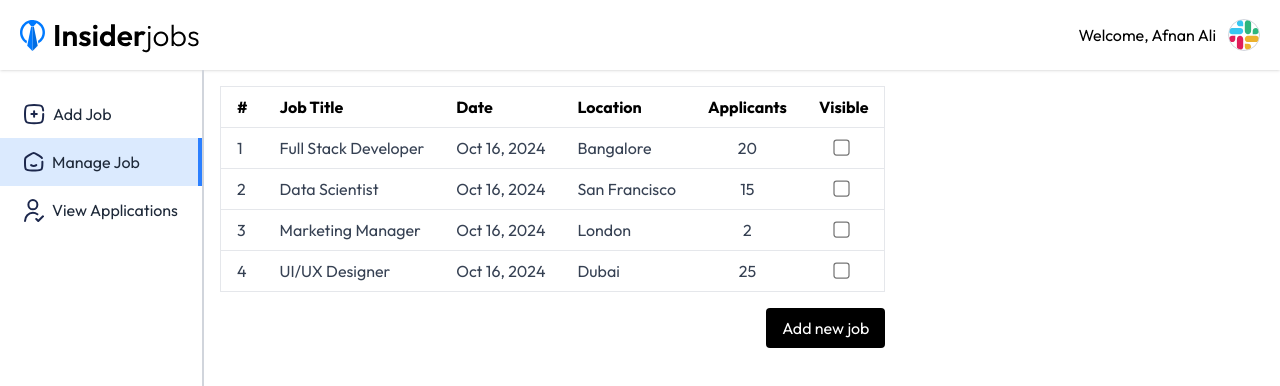
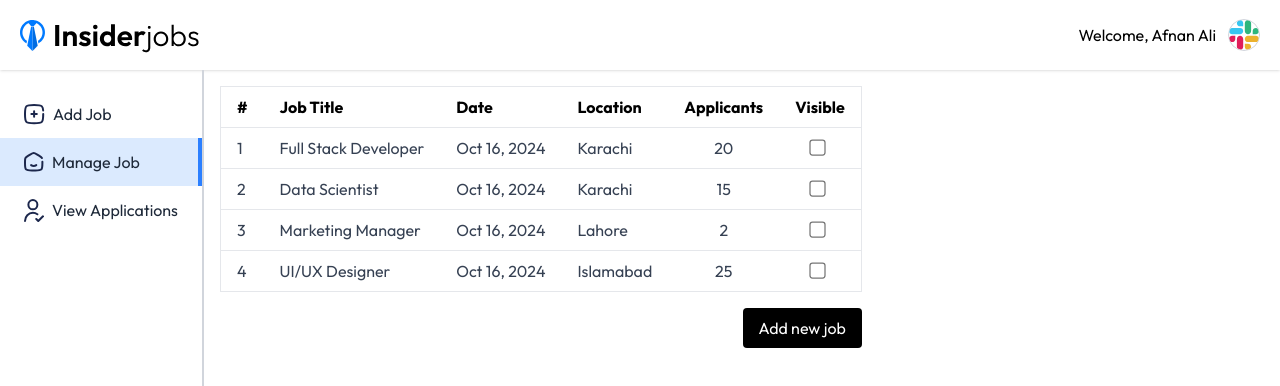
Before and after one commit to Afnan-coder/job-portal-mern-stack, a React (Vite) app in the folder client/: page /dashboard/manage-jobs in a window 1280 px wide. Shown: the top 386 px of the page. Built offline with nearby package versions, Linux system fonts and the light colour scheme; no server answers.

Commit message:
Updated the assets file

```diff
--- a/client/src/assets/assets.js
+++ b/client/src/assets/assets.js
@@ -83,29 +83,30 @@ export const JobCategories = [
 ]
 
 export const JobLocations = [
-    "Bangalore",
-    "Washington",
-    "Hyderabad",
-    "Mumbai",
-    "California",
-    "Chennai",
-    "New York"
+    "Karachi",
+    "Lahore",
+    "Islamabad",
+    "Rawalpindi",
+    "Faisalabad",
+    "Multan",
+    "Peshawar"
 ]
 
 // Sample data for Manage Jobs Page
 export const manageJobsData = [
-    { _id: 1, title: "Full Stack Developer", date: 1729102298497, location: "Bangalore", applicants: 20 },
-    { _id: 2, title: "Data Scientist", date: 1729102298497, location: "San Francisco", applicants: 15 },
-    { _id: 3, title: "Marketing Manager", date: 1729102298497, location: "London", applicants: 2 },
-    { _id: 4, title: "UI/UX Designer", date: 1729102298497, location: "Dubai", applicants: 25 }
+    { _id: 1, title: "Full Stack Developer", date: 1729102298497, location: "Karachi", applicants: 20 },
+    { _id: 2, title: "Data Scientist", date: 1729102298497, location: "Karachi", applicants: 15 },
+    { _id: 3, title: "Marketing Manager", date: 1729102298497, location: "Lahore", applicants: 2 },
+    { _id: 4, title: "UI/UX Designer", date: 1729102298497, location: "Islamabad", applicants: 25 }
 ];
+
 
 // Sample data for Profile Page
 export const jobsApplied = [
     {
         company: 'Amazon',
         title: 'Full Stack Developer',
-        location: 'Bangalore',
+        location: 'Karachi',
         date: '22 Aug, 2024',
         status: 'Pending',
         logo: company_icon,
@@ -113,7 +114,7 @@ export const jobsApplied = [
     {
         company: 'Meta',
         title: 'Data Scientist',
-        location: 'San Francisco',
+        location: 'Karachi',
         date: '22 Aug, 2024',
         status: 'Rejected',
         logo: company_icon,
@@ -121,7 +122,7 @@ export const jobsApplied = [
     {
         company: 'Google',
         title: 'Marketing Manager',
-        location: 'London',
+        location: 'Lahore',
         date: '25 Sep, 2024',
         status: 'Accepted',
         logo: company_icon,
@@ -129,7 +130,7 @@ export const jobsApplied = [
     {
         company: 'Qualcomm',
         title: 'UI/UX Designer',
-        location: 'Dubai',
+        location: 'Islamabad',
         date: '15 Oct, 2024',
         status: 'Pending',
         logo: company_icon,
@@ -137,28 +138,30 @@ export const jobsApplied = [
     {
         company: 'Microsoft',
         title: 'Full Stack Developer',
-        location: 'Hyderabad',
+        location: 'Islamabad',
         date: '25 Sep, 2024',
         status: 'Accepted',
         logo: company_icon,
     },
 ];
 
+
 export const viewApplicationsPageData = [
-    { _id: 1, name: "Richard Sanford", jobTitle: "Full Stack Developer", location: "Bangalore", imgSrc: profile_img },
-    { _id: 2, name: "Enrique Murphy", jobTitle: "Data Scientist", location: "San Francisco", imgSrc: profile_img },
-    { _id: 3, name: "Alison Powell", jobTitle: "Marketing Manager", location: "London", imgSrc: profile_img },
-    { _id: 4, name: "Richard Sanford", jobTitle: "UI/UX Designer", location: "Dubai", imgSrc: profile_img },
-    { _id: 5, name: "Enrique Murphy", jobTitle: "Full Stack Developer", location: "Hyderabad", imgSrc: profile_img },
-    { _id: 6, name: "Alison Powell", jobTitle: "Data Scientist", location: "New Delhi", imgSrc: profile_img },
-    { _id: 7, name: "Richard Sanford", jobTitle: "Marketing Manager", location: "Chennai", imgSrc: profile_img },
+    { _id: 1, name: "Ahmed Khan", jobTitle: "Full Stack Developer", location: "Karachi", imgSrc: profile_img },
+    { _id: 2, name: "Ali Raza", jobTitle: "Data Scientist", location: "Karachi", imgSrc: profile_img },
+    { _id: 3, name: "Fatima Ahmed", jobTitle: "Marketing Manager", location: "Lahore", imgSrc: profile_img },
+    { _id: 4, name: "Usman Tariq", jobTitle: "UI/UX Designer", location: "Islamabad", imgSrc: profile_img },
+    { _id: 5, name: "Hassan Malik", jobTitle: "Full Stack Developer", location: "Islamabad", imgSrc: profile_img },
+    { _id: 6, name: "Ayesha Siddiqui", jobTitle: "Data Scientist", location: "Multan", imgSrc: profile_img },
+    { _id: 7, name: "Bilal Hussain", jobTitle: "Marketing Manager", location: "Faisalabad", imgSrc: profile_img },
 ];
+
 
 export const jobsData = [
     {
         _id: '1',
         title: "Full Stack Developer",
-        location: "California",
+        location: "Lahore",
         level: "Senior Level",
         companyId: {
             "_id": "670e4d25ca9fda8f1bf359b9",
@@ -191,7 +194,7 @@ export const jobsData = [
     {
         _id: '2',
         title: "Data Scientist",
-        location: "New York",
+        location: "Karachi",
         level: "Intermediate Level",
         companyId: {
             "_id": "670e4d25ca9fda8f1bf359b9",
@@ -224,7 +227,7 @@ export const jobsData = [
     {
         _id: '3',
         title: "UI/UX Designer",
-        location: "Bangalore",
+        location: "Islamabad",
         level: "Beginner Level",
         companyId: {
             "_id": "670e4d25ca9fda8f1bf359b9",
@@ -257,7 +260,7 @@ export const jobsData = [
     {
         _id: '4',
         title: "DevOps Engineer",
-        location: "Washington",
+        location: "Rawalpindi",
         level: "Senior Level",
         companyId: {
             "_id": "670e4d25ca9fda8f1bf359b9",
@@ -290,7 +293,7 @@ export const jobsData = [
     {
         _id: '5',
         title: "Software Engineer",
-        location: "Hyderabad",
+        location: "Multan",
         level: "Intermediate Level",
         companyId: {
             "_id": "670e4d25ca9fda8f1bf359b9",
@@ -323,7 +326,7 @@ export const jobsData = [
     {
         _id: '6',
         title: "Network Engineer",
-        location: "Bangalore",
+        location: "Islamabad",
         level: "Senior Level",
         companyId: {
             "_id": "670e4d25ca9fda8f1bf359b9",
@@ -356,7 +359,7 @@ export const jobsData = [
     {
         _id: '7',
         title: "Project Manager",
-        location: "Bangalore",
+        location: "Islamabad",
         level: "Senior Level",
         companyId: {
             "_id": "670e4d25ca9fda8f1bf359b9",
@@ -389,7 +392,7 @@ export const jobsData = [
     {
         _id: '8',
         title: "Mobile App Developer",
-        location: "Hyderabad",
+        location: "Multan",
         level: "Intermediate Level",
         companyId: {
             "_id": "670e4d25ca9fda8f1bf359b9",
@@ -422,7 +425,7 @@ export const jobsData = [
     {
         _id: '9',
         title: "Cloud Architect",
-        location: "Hyderabad",
+        location: "Multan",
         level: "Senior Level",
         companyId: {
             "_id": "670e4d25ca9fda8f1bf359b9",
@@ -455,7 +458,7 @@ export const jobsData = [
     {
         _id: '10',
         title: "Technical Writer",
-        location: "Mumbai",
+        location: "Queta",
         level: "Intermediate Level",
         companyId: {
             "_id": "670e4d25ca9fda8f1bf359b9",
@@ -488,7 +491,7 @@ export const jobsData = [
     {
         _id: '11',
         title: "Cybersecurity Analyst",
-        location: "Mumbai",
+        location: "Queta",
         level: "Intermediate Level",
         companyId: {
             "_id": "670e4d25ca9fda8f1bf359b9",
@@ -521,7 +524,7 @@ export const jobsData = [
     {
         _id: '12',
         title: "Business Analyst",
-        location: "Mumbai",
+        location: "Queta",
         level: "Intermediate Level",
         companyId: {
             "_id": "670e4d25ca9fda8f1bf359b9",
@@ -554,7 +557,7 @@ export const jobsData = [
     {
         _id: '13',
         title: "Marketing Specialist",
-        location: "Chennai",
+        location: "Faisalabad",
         level: "Beginner Level",
         companyId: {
             "_id": "670e4d25ca9fda8f1bf359b9",
@@ -587,7 +590,7 @@ export const jobsData = [
     {
         _id: '14',
         title: "Data Scientist",
-        location: "California",
+        location: "Lahore",
         level: "Senior Level",
         companyId: {
             "_id": "670e4d25ca9fda8f1bf359b9",
@@ -620,7 +623,7 @@ export const jobsData = [
     {
         _id: '15',
         title: "UX/UI Designer",
-        location: "Hyderabad",
+        location: "Multan",
         level: "Intermediate Level",
         companyId: {
             "_id": "670e4d25ca9fda8f1bf359b9",
@@ -653,7 +656,7 @@ export const jobsData = [
     {
         _id: '16',
         title: "DevOps Engineer",
-        location: "Bangalore",
+        location: "Islamabad",
         level: "Senior Level",
         companyId: {
             "_id": "670e4d25ca9fda8f1bf359b9",
@@ -686,7 +689,7 @@ export const jobsData = [
     {
         _id: '17',
         title: "Sales Manager",
-        location: "New York",
+        location: "Karachi",
         level: "Senior Level",
         companyId: {
             "_id": "670e4d25ca9fda8f1bf359b9",
@@ -719,7 +722,7 @@ export const jobsData = [
     {
         _id: '18',
         title: "Human Resources Specialist",
-        location: "Washington",
+        location: "Rawalpindi",
         level: "Intermediate Level",
         companyId: {
             "_id": "670e4d25ca9fda8f1bf359b9",
@@ -752,7 +755,7 @@ export const jobsData = [
     {
         _id: '19',
         title: "Content Marketing Manager",
-        location: "Mumbai",
+        location: "Queta",
         level: "Senior Level",
         companyId: {
             "_id": "670e4d25ca9fda8f1bf359b9",
@@ -785,7 +788,7 @@ export const jobsData = [
     {
         _id: '20',
         title: "Graphic Designer",
-        location: "Chennai",
+        location: "Faisalabad",
         level: "Intermediate Level",
         companyId: {
             "_id": "670e4d25ca9fda8f1bf359b9",
@@ -818,7 +821,7 @@ export const jobsData = [
     {
         _id: '21',
         title: "Software Tester",
-        location: "Chennai",
+        location: "Faisalabad",
         level: "Intermediate Level",
         companyId: {
             "_id": "670e4d25ca9fda8f1bf359b9",
@@ -851,7 +854,7 @@ export const jobsData = [
     {
         _id: '22',
         title: "Network Security Engineer",
-        location: "Bangalore",
+        location: "Islamabad",
         level: "Senior Level",
         companyId: {
             "_id": "670e4d25ca9fda8f1bf359b9",
@@ -884,7 +887,7 @@ export const jobsData = [
     {
         _id: '23',
         title: "Cloud Engineer",
-        location: "Hyderabad",
+        location: "Multan",
         level: "Intermediate Level",
         companyId: {
             "_id": "670e4d25ca9fda8f1bf359b9",
```
